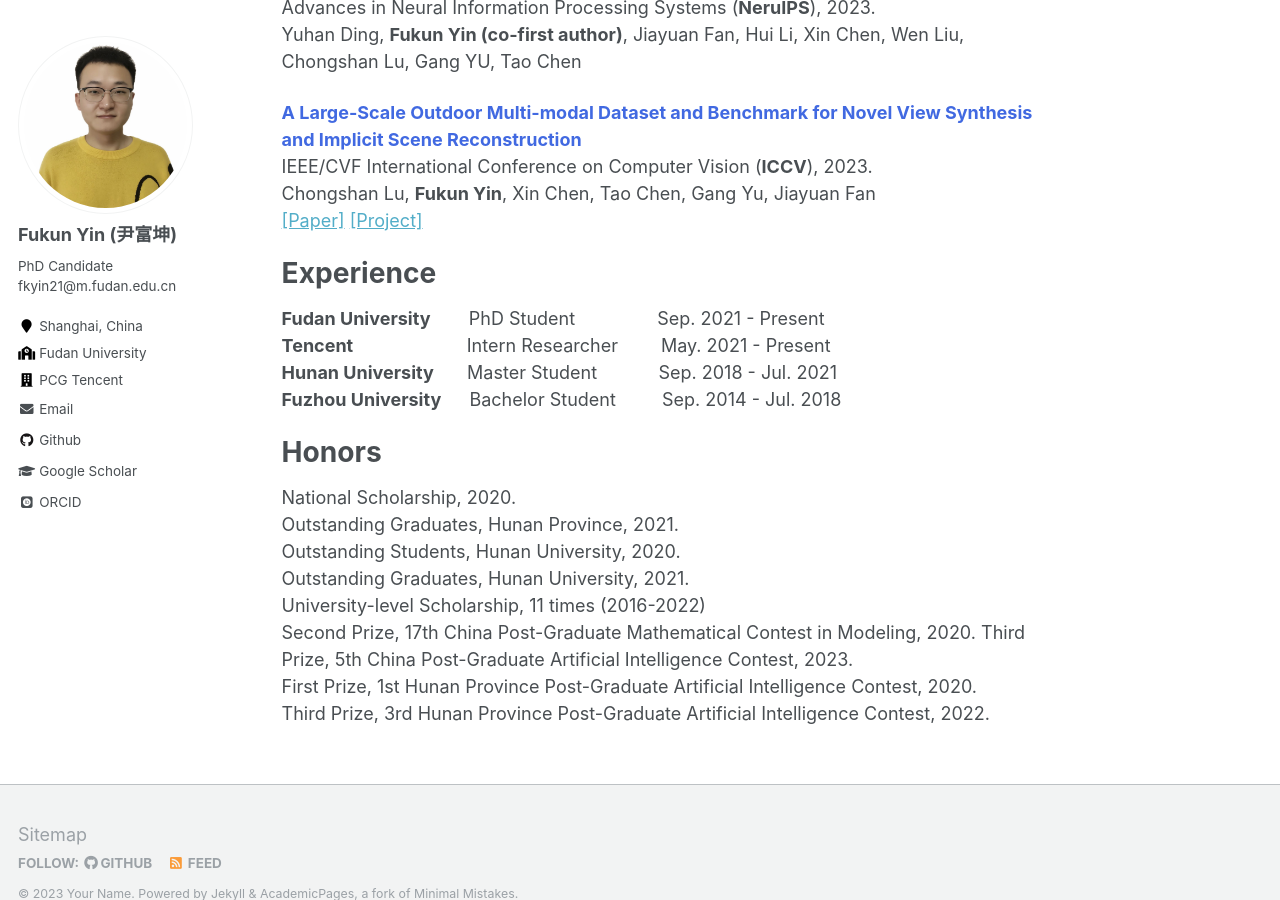
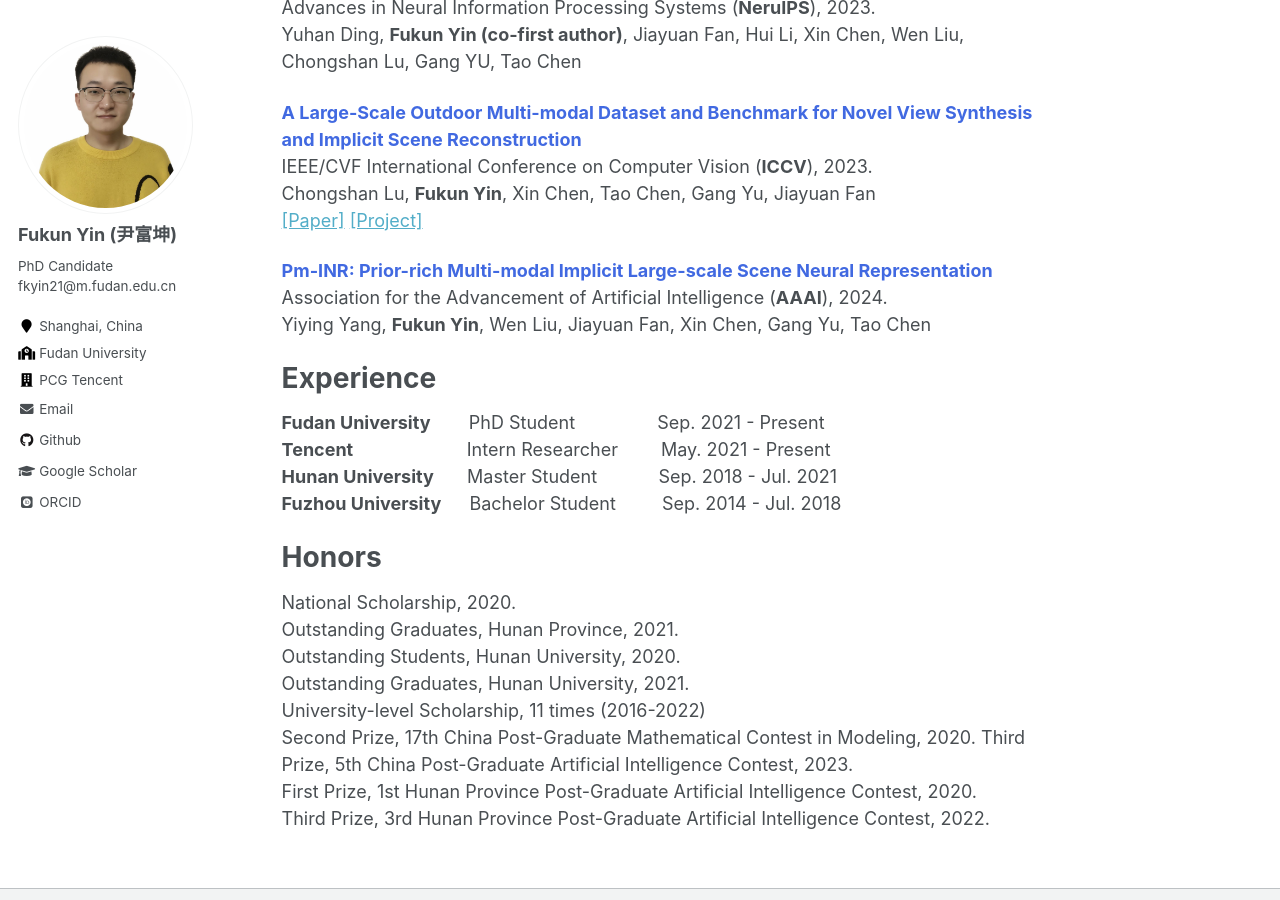
Before and after one commit to fukunyin/fukunyin.github.io, a Jekyll site: the page built from _pages/about.md, in a window 1280 px wide and 900 px high, scrolled down 975 px. Built offline with Jekyll 4.4.1, drawn with Linux system fonts in a browser that asks for light colours; some web fonts are replaced.

Commit message:
Update about.md

```diff
--- a/_pages/about.md
+++ b/_pages/about.md
@@ -45,13 +45,17 @@ IEEE/CVF International Conference on Computer Vision (**ICCV**), 2023.
 Chongshan Lu, **Fukun Yin**, Xin Chen, Tao Chen, Gang Yu, Jiayuan Fan
 [[Paper]](https://arxiv.org/abs/2301.06782) [[Project]](https://ommo.luchongshan.com/)
 
+**<font color="#4169E1" size=4 >Pm-INR: Prior-rich Multi-modal Implicit Large-scale Scene Neural Representation </font>**
+Association for the Advancement of Artificial Intelligence (**AAAI**), 2024.
+Yiying Yang, **Fukun Yin**, Wen Liu, Jiayuan Fan, Xin Chen, Gang Yu, Tao Chen
+
 
 # Experience
 
 **Fudan University**    &emsp;&nbsp;&nbsp;      PhD Student       &emsp;&emsp;&emsp;&emsp;     Sep. 2021 - Present
 **Tencent**          &emsp;&emsp;&emsp;&emsp;&emsp;&nbsp;&nbsp;&thinsp;      Intern Researcher &thinsp;&emsp;&nbsp;&thinsp;&thinsp;     May. 2021 - Present
 **Hunan University**    &emsp;&nbsp;     Master Student    &emsp;&emsp;&nbsp;&nbsp;&nbsp;     Sep. 2018 - Jul. 2021
-**Fuzhou University**   &emsp;    Bachelor Student  &emsp;&emsp;     Sep. 2014 - Jul. 2018
+**Fuzhou University**   &emsp;    Bachelor Student  &emsp;&emsp;    Sep. 2014 - Jul. 2018
 
 
 
```
